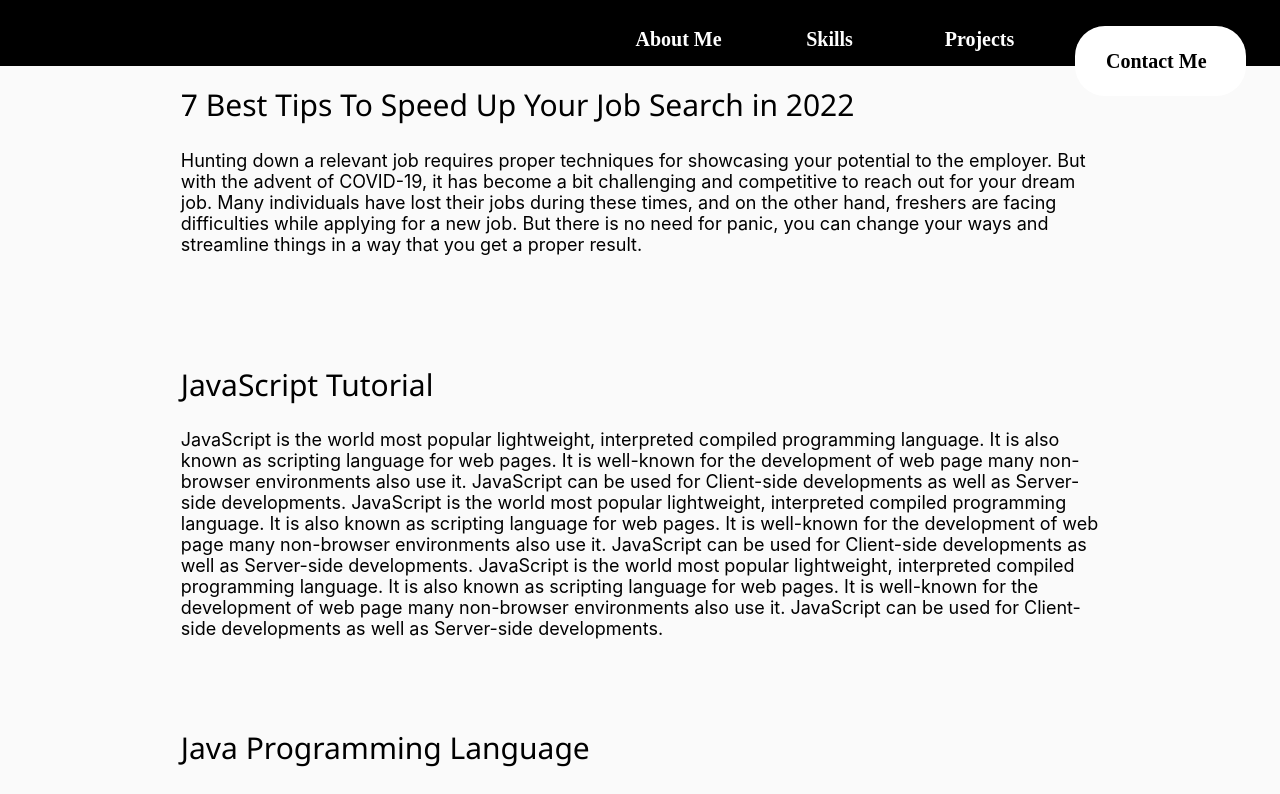
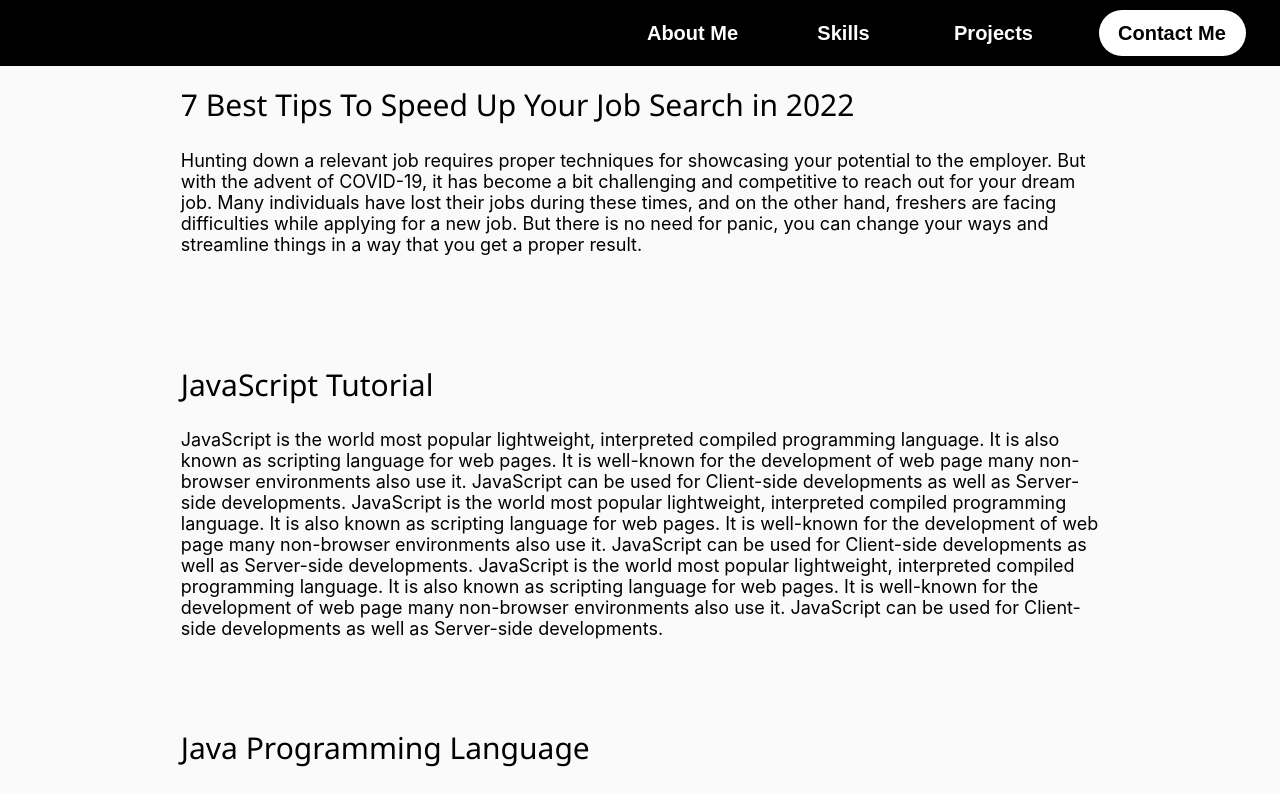
Before and after one commit to SmirkingLeprechaun/smirkingleprechaun.github.io, a React (Create React App) app: page / in a window 1280 px wide. Shown: the top 794 px of the page. Built offline with nearby package versions, Linux system fonts and the light colour scheme.

Commit message:
fix: 	--NavBar fixed!--

```diff
--- a/src/App.css
+++ b/src/App.css
@@ -25,35 +25,37 @@
 	width: 95%;
 	display: flex;
 	justify-content: flex-end;
+	margin:0px
 
 }
 
 #item1{
 	list-style: none;
 	text-align: center;
-	padding: 12px 2px;
+	padding: 22px 2px;
 	width: 147px;
     height: 46px;
 }
 #item2{
 	list-style: none;
 	text-align: center;
-	padding: 12px 2px;
+	padding: 22px 2px;
 	width: 147px;
     height: 46px;
 }
 #item3{
 	list-style: none;
 	text-align: center;
-	padding: 12px;
+	padding: 22px;
 	padding-left: 1px;
 	width: 147px;
     height: 46px;
 
 }
 #item4{
-	padding: 12px;
+	/* padding: 0px; */
 	margin: 10px;
+	margin-right: 10px;
 	width: 147px; /* Adjust width as needed */
     height: 46px; /* Adjust height as needed */
     background-color:white; /* Adjust background color as needed */
@@ -64,7 +66,8 @@
 .nav-list li a {
 	text-decoration: none;
 	color: white;
-	font-family:"Montserrat";
+	font-family: "Montserrat", sans-serif;
+
 	font-weight: bold;
 	text-align: center;
 	font-size: 20px;
@@ -79,6 +82,8 @@
 	padding-top: 12px;
 	margin-left: 19px;
 	font-weight: bold;
+	font-family: "Montserrat", sans-serif;
+
 
 
 }
```
